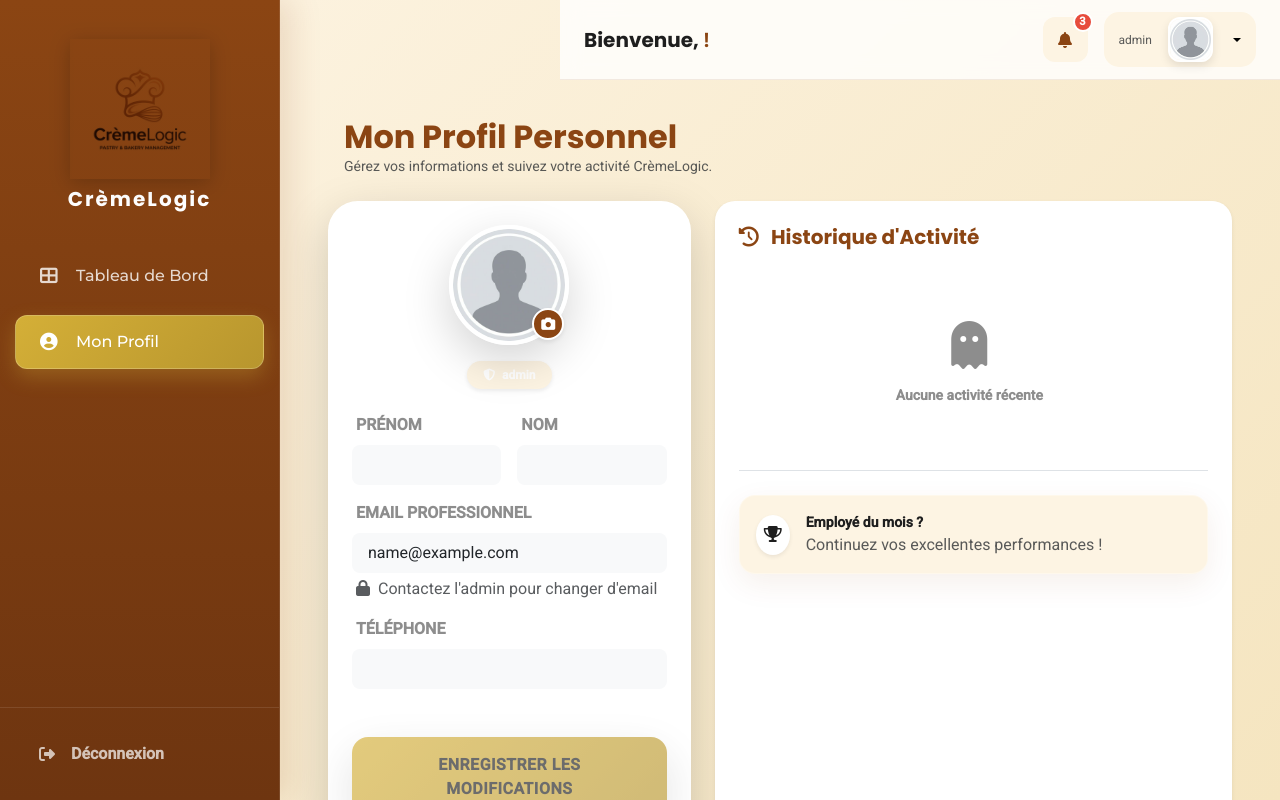
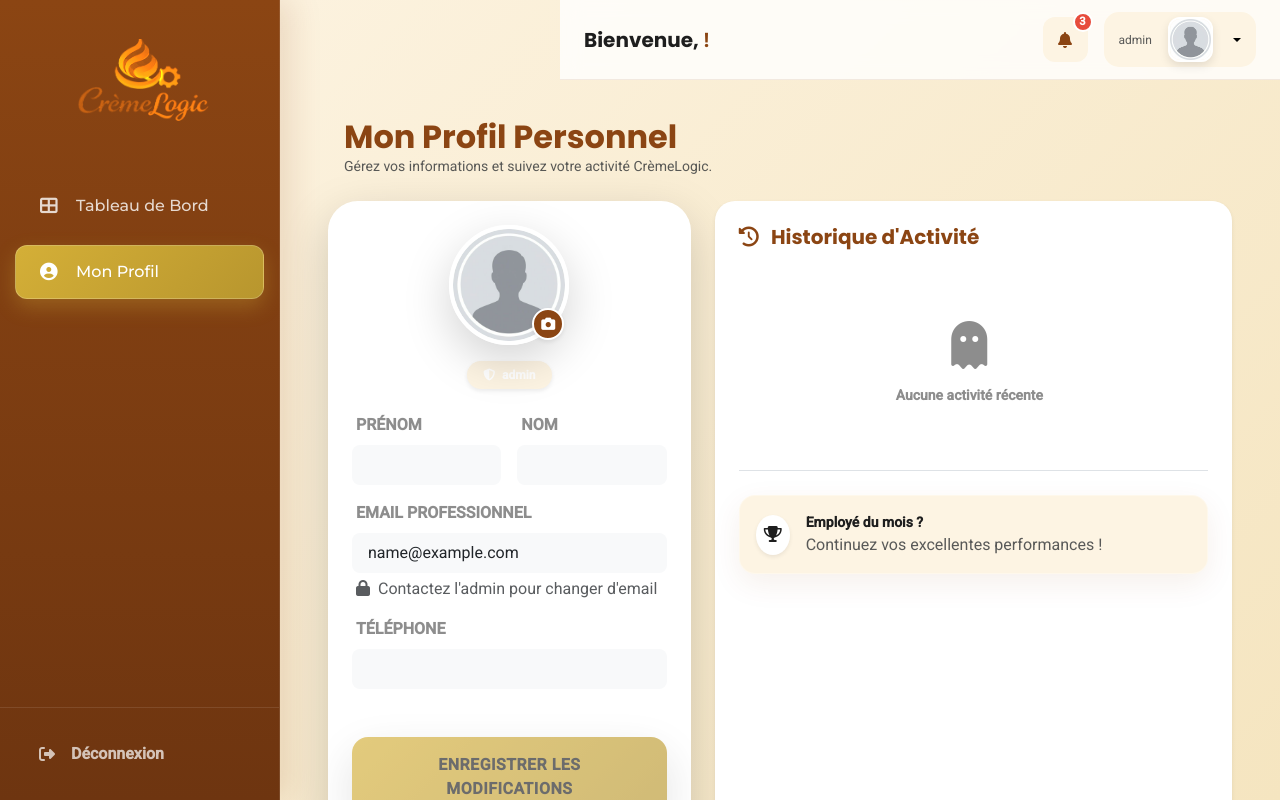
Before and after one commit to ichrakjaifra/CremeLogic.ma, an Angular app in the folder frontend/: page /profil in a window 1280 px wide. Built offline with nearby package versions, Linux system fonts and the light colour scheme; sample sign-in values are in the browser's storage.

Commit message:
SDGIDP-66 Integration frontend

```diff
--- a/frontend/src/app/features/auth/login/login.component.css
+++ b/frontend/src/app/features/auth/login/login.component.css
@@ -32,7 +32,7 @@
   animation: fadeIn 0.8s ease-out;
 }
 .brand-logo {
-  max-width: 160px;
+  max-width: 320px;
   filter: drop-shadow(0 10px 20px rgba(0,0,0,0.3));
 }
 .right-side {
--- a/frontend/src/app/features/auth/login/login.component.html
+++ b/frontend/src/app/features/auth/login/login.component.html
@@ -3,18 +3,18 @@
     <!-- Left Side: Brand/Marketing -->
     <div class="left-side d-none d-lg-flex">
       <div class="brand-content text-center">
-        <img src="assets/images/logo.png" alt="CrèmeLogic" class="mb-4 brand-logo animate-fade-in">
-        <h1 class="display-3 fw-bold text-white mb-3" style="font-family: 'Poppins', sans-serif; letter-spacing: 4px;">CrèmeLogic</h1>
+        <img src="assets/images/logo2.png" alt="CrèmeLogic" class="mb-4 brand-logo animate-fade-in">
+        <!-- <h1 class="display-3 fw-bold text-white mb-3" style="font-family: 'Poppins', sans-serif; letter-spacing: 4px;">CrèmeLogic</h1> -->
         <p class="lead text-white px-5 opacity-75">Gérez votre pâtisserie avec élégance et précision.</p>
 
-        <div class="mt-5 d-flex gap-3 justify-content-center">
+        <!-- <div class="mt-5 d-flex gap-3 justify-content-center">
           <div class="glass-card p-3 px-4 text-white small">
             <i class="fas fa-magic me-2"></i> Artisanat
           </div>
           <div class="glass-card p-3 px-4 text-white small">
             <i class="fas fa-award me-2"></i> Qualité
           </div>
-        </div>
+        </div> -->
       </div>
     </div>
 
--- a/frontend/src/app/layouts/sidebar/sidebar.component.css
+++ b/frontend/src/app/layouts/sidebar/sidebar.component.css
@@ -14,11 +14,16 @@
   scrollbar-color: rgba(255,255,255,0.2) transparent;
 }
 .sidebar-logo {
-  max-width: 140px;
+  max-width: 160px;
   margin: 15px auto;
-  filter: drop-shadow(0 4px 10px rgba(0,0,0,0.2));
-  mix-blend-mode: multiply;
+  filter: invert(1) sepia(1) saturate(20) hue-rotate(10deg) brightness(1.3);
+  mix-blend-mode: screen;
   background-color: transparent;
+  transition: all 0.3s ease;
+}
+.sidebar-logo:hover {
+  transform: scale(1.05);
+  filter: invert(1) sepia(1) saturate(25) hue-rotate(10deg) brightness(1.5) drop-shadow(0 0 15px rgba(212, 175, 55, 0.4));
 }
 .nav-link {
   padding: 14px 24px;
--- a/frontend/src/app/layouts/sidebar/sidebar.component.html
+++ b/frontend/src/app/layouts/sidebar/sidebar.component.html
@@ -1,8 +1,7 @@
 <div class="sidebar d-flex flex-column flex-shrink-0 animate-fade-in">
   <div class="sidebar-header p-4 text-center">
     <a routerLink="/" class="text-decoration-none">
-      <img src="assets/images/logo.png" alt="CrèmeLogic" class="sidebar-logo mb-2">
-      <h5 class="text-white mb-0 font-montserrat fw-bold" style="letter-spacing: 2px;">CrèmeLogic</h5>
+      <img src="assets/images/logo2.png" alt="CrèmeLogic" class="sidebar-logo mb-2">
     </a>
   </div>
 
```
Also changed, not shown: frontend/src/assets/images/logo2.png (added).
